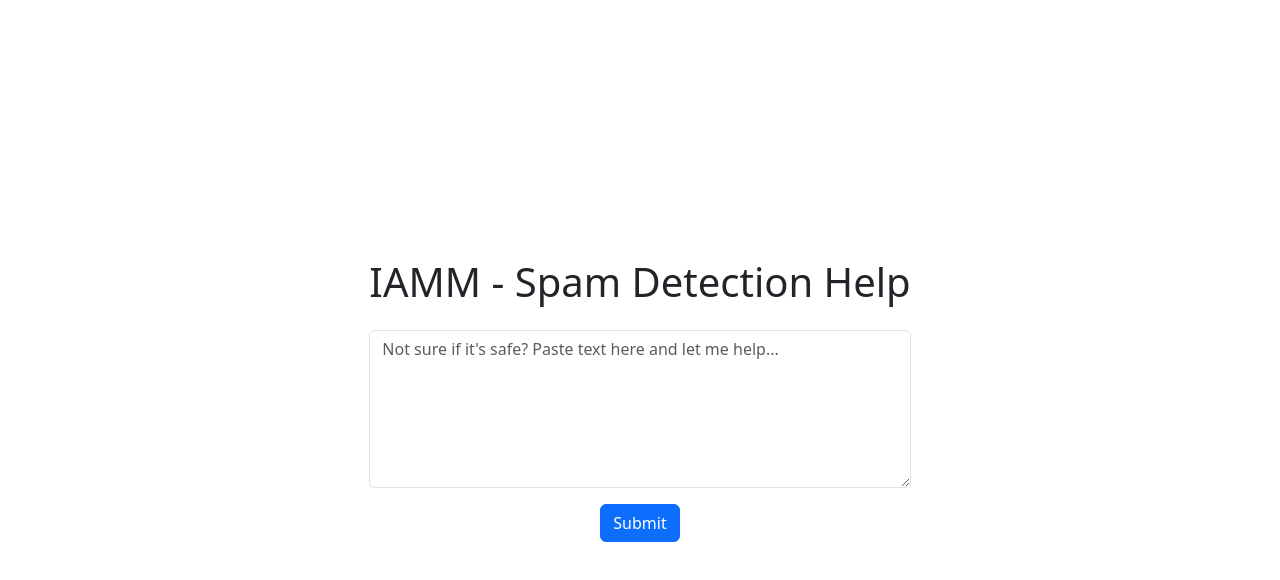
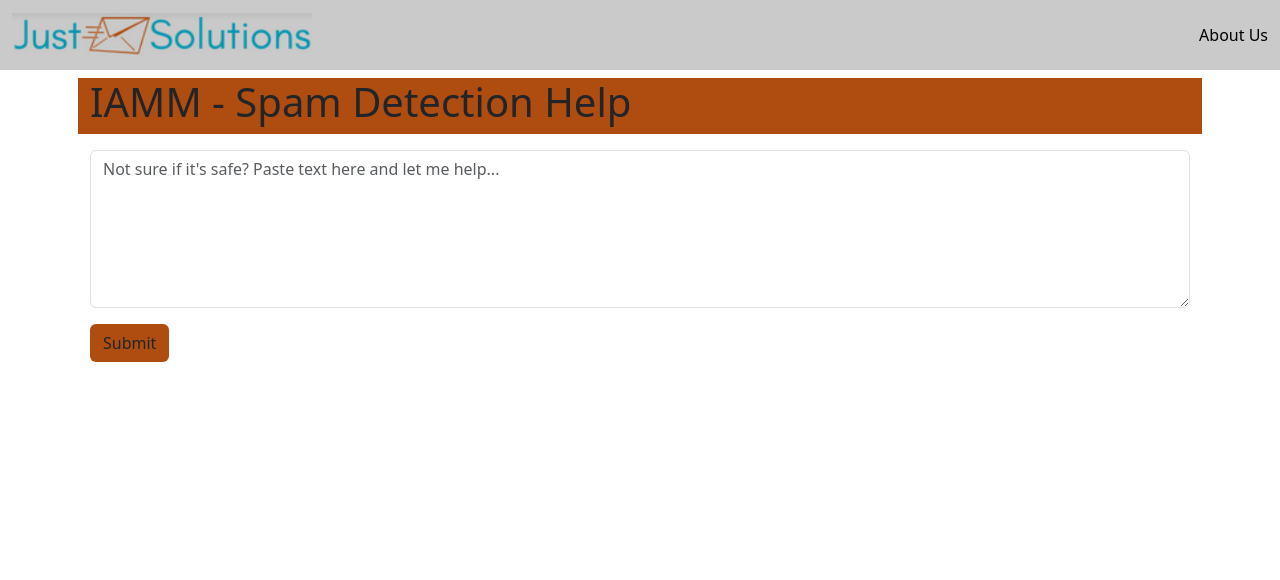
Before and after one commit to DeeDoubleYew/CTIP-Project-Group-5, a Vue app in the folder vue-spam-app/: page / in a window 1280 px wide. Shown: the top 580 px of the page. Built offline with nearby package versions, Linux system fonts and the light colour scheme.

Commit message:
progress

```diff
--- a/vue-spam-app/package.json
+++ b/vue-spam-app/package.json
@@ -10,6 +10,7 @@
   },
   "dependencies": {
     "bootstrap": "^5.3.8",
+    "scss": "^0.2.4",
     "vue": "^3.5.22"
   },
   "devDependencies": {
--- a/vue-spam-app/src/App.vue
+++ b/vue-spam-app/src/App.vue
@@ -3,22 +3,19 @@ import Home from './components/Home.vue'
 </script>
 
 <template>
+  <nav class="navbar bg-primary">
+    <div class="container-fluid">
+      <a class="navbar-brand" href="#"><img src="/logo.png" alt="Just Mail Solutions" class="img-fluid"
+          width="300" /></a>
+      <ul class="navbar-nav">
+        <li class="nav-item">
+          <a class="nav-link active" href="#">About Us</a>
+        </li>
+      </ul>
+
+    </div>
+  </nav>
   <Home />
 </template>
 
-<style scoped>
-.logo {
-  height: 6em;
-  padding: 1.5em;
-  will-change: filter;
-  transition: filter 300ms;
-}
-
-.logo:hover {
-  filter: drop-shadow(0 0 2em #646cffaa);
-}
-
-.logo.vue:hover {
-  filter: drop-shadow(0 0 2em #42b883aa);
-}
-</style>
+<style></style>
--- a/vue-spam-app/src/components/Home.vue
+++ b/vue-spam-app/src/components/Home.vue
@@ -4,12 +4,12 @@
 
   <div class="container-md">
     <div class="row" name="heading">
-      <div class="col-md m-2">
+      <div class="col-md m-2 bg-secondary">
         <h1>IAMM - Spam Detection Help</h1>
       </div>
     </div>
     <form>
-      <div class="row" name="input field">
+      <div class="row " name="input field">
         <div class="col-md m-2">
           <textarea class="form-control" placeholder="Not sure if it's safe? Paste text here and let me help..."
             rows="6"></textarea>
@@ -17,9 +17,11 @@
       </div>
       <div class="row" name="submit button">
         <div class="col-md m-2">
-          <button type="submit" class="btn btn-primary">Submit</button>
+          <button type="submit" class="btn bg-secondary">Submit</button>
         </div>
       </div>
     </form>
   </div>
 </template>
+
+<style></style>
--- a/vue-spam-app/src/main.js
+++ b/vue-spam-app/src/main.js
@@ -1,7 +1,7 @@
 import { createApp } from "vue";
-import "./style.css";
 import App from "./App.vue";
 import "bootstrap/dist/css/bootstrap.min.css";
 import "bootstrap/dist/js/bootstrap.bundle.min.js";
+import "./style.css";
 
 createApp(App).mount("#app");
--- a/vue-spam-app/src/style.css
+++ b/vue-spam-app/src/style.css
@@ -1,79 +1,9 @@
 :root {
-  font-family: system-ui, Avenir, Helvetica, Arial, sans-serif;
-  line-height: 1.5;
-  font-weight: 400;
+  /* Primary theme color */
+  --bs-primary: rgb(201, 202, 201);
+  --bs-primary-rgb: 201, 202, 201;
 
-  color-scheme: light dark;
-  color: rgba(255, 255, 255, 0.87);
-  background-color: #242424;
-
-  font-synthesis: none;
-  text-rendering: optimizeLegibility;
-  -webkit-font-smoothing: antialiased;
-  -moz-osx-font-smoothing: grayscale;
+  /* Secondary theme color */
+  --bs-secondary: rgb(175, 76, 15);
+  --bs-secondary-rgb: 175, 76, 15;
 }
-
-a {
-  font-weight: 500;
-  color: #646cff;
-  text-decoration: inherit;
-}
-a:hover {
-  color: #535bf2;
-}
-
-body {
-  margin: 0;
-  display: flex;
-  place-items: center;
-  min-width: 320px;
-  min-height: 100vh;
-}
-
-h1 {
-  font-size: 3.2em;
-  line-height: 1.1;
-}
-
-button {
-  border-radius: 8px;
-  border: 1px solid transparent;
-  padding: 0.6em 1.2em;
-  font-size: 1em;
-  font-weight: 500;
-  font-family: inherit;
-  background-color: #1a1a1a;
-  cursor: pointer;
-  transition: border-color 0.25s;
-}
-button:hover {
-  border-color: #646cff;
-}
-button:focus,
-button:focus-visible {
-  outline: 4px auto -webkit-focus-ring-color;
-}
-
-.card {
-  padding: 2em;
-}
-
-#app {
-  max-width: 1280px;
-  margin: 0 auto;
-  padding: 2rem;
-  text-align: center;
-}
-
-@media (prefers-color-scheme: light) {
-  :root {
-    color: #213547;
-    background-color: #ffffff;
-  }
-  a:hover {
-    color: #747bff;
-  }
-  button {
-    background-color: #f9f9f9;
-  }
-}
```
Also changed, not shown: vue-spam-app/public/logo.png (added), 1 other file (tests, documents, lock files or other folders).
